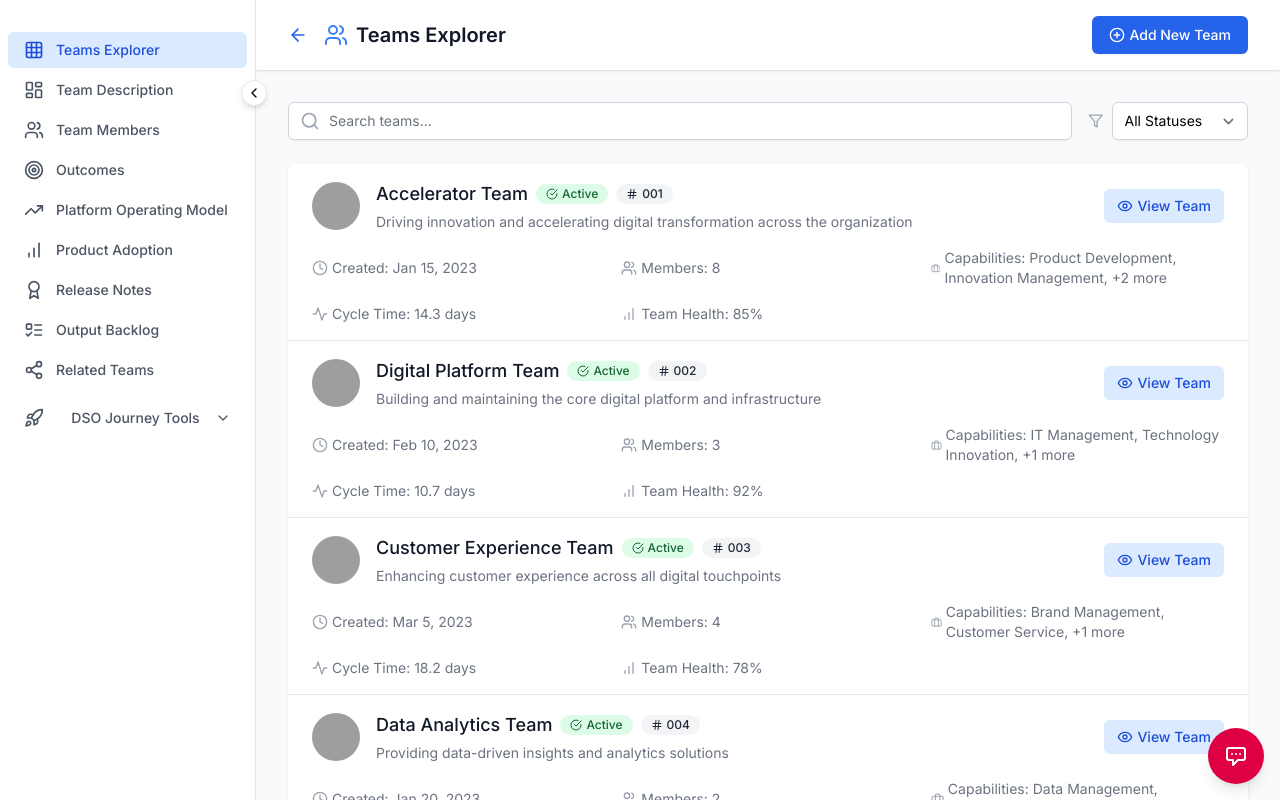
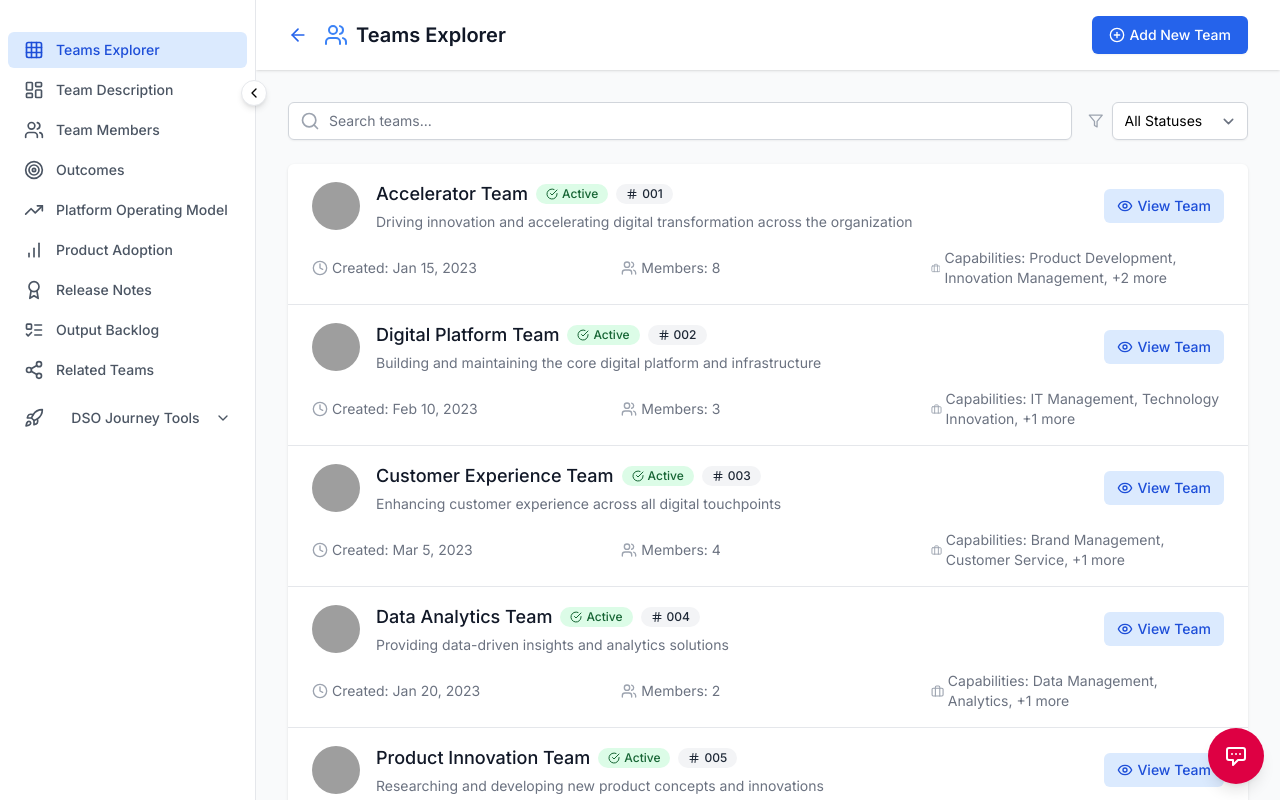
Before and after one commit to jessicabell11/DSO-OS-Test, a React (Vite) app: page /teams in a window 1280 px wide. Built offline with nearby package versions, Linux system fonts and the light colour scheme; grey boxes are pictures that could not be loaded.

Commit message:
on the Teams Explorer screen remove Cycle Time and Team Health for each team

```diff
--- a/src/components/TeamsExplorerPage.tsx
+++ b/src/components/TeamsExplorerPage.tsx
@@ -343,18 +343,6 @@ const TeamsExplorerPage: React.FC = () => {
                             <Briefcase className="h-4 w-4 mr-1 text-gray-400" />
                             <span>Capabilities: {getCapabilityNames(team.businessCapabilities)}</span>
                           </div>
-                          {team.metrics && (
-                            <>
-                              <div className="flex items-center text-sm text-gray-500">
-                                <Activity className="h-4 w-4 mr-1 text-gray-400" />
-                                <span>Cycle Time: {team.metrics.cycleTime} days</span>
-                              </div>
-                              <div className="flex items-center text-sm text-gray-500">
-                                <BarChart className="h-4 w-4 mr-1 text-gray-400" />
-                                <span>Team Health: {team.metrics.teamHealth}%</span>
-                              </div>
-                            </>
-                          )}
                         </div>
                       </div>
                     </li>
```
